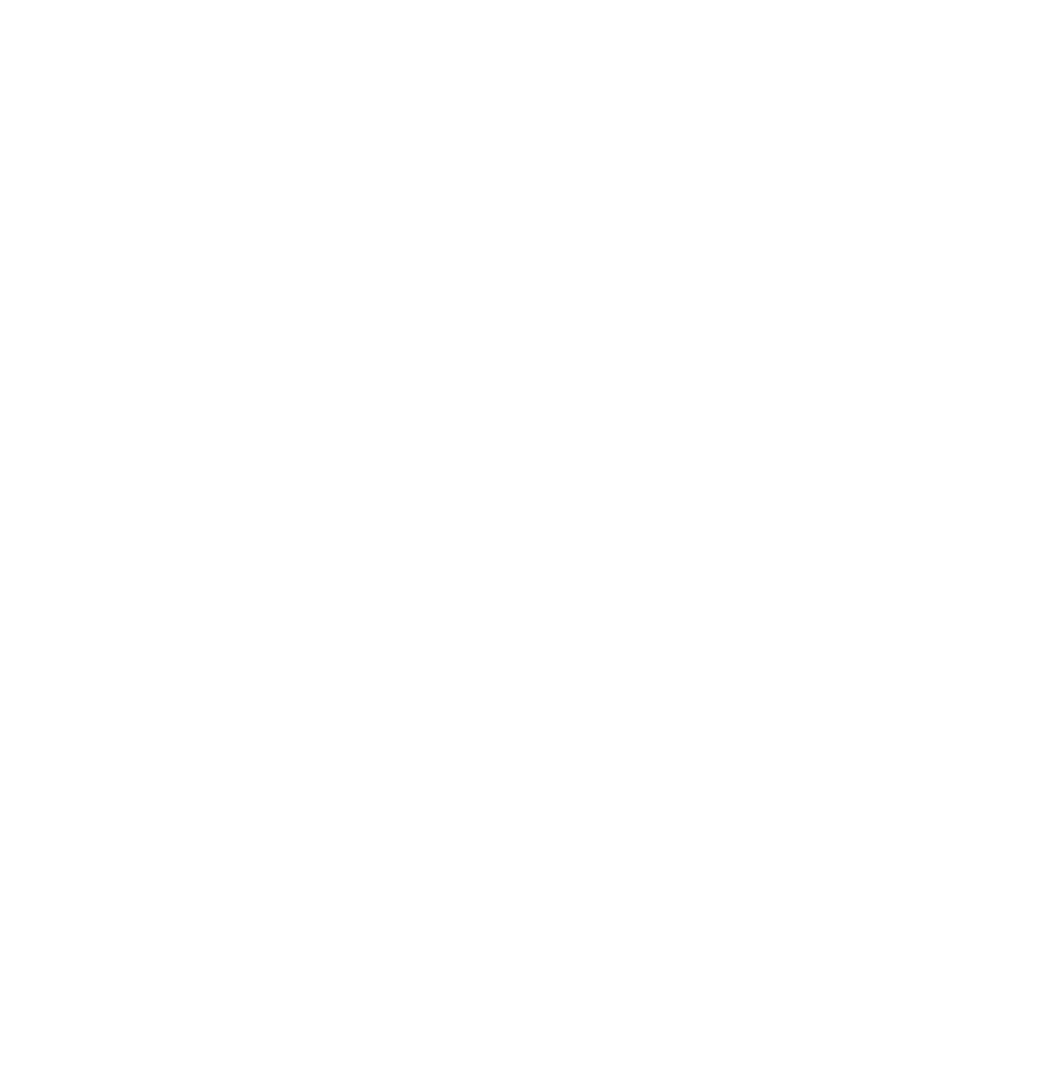
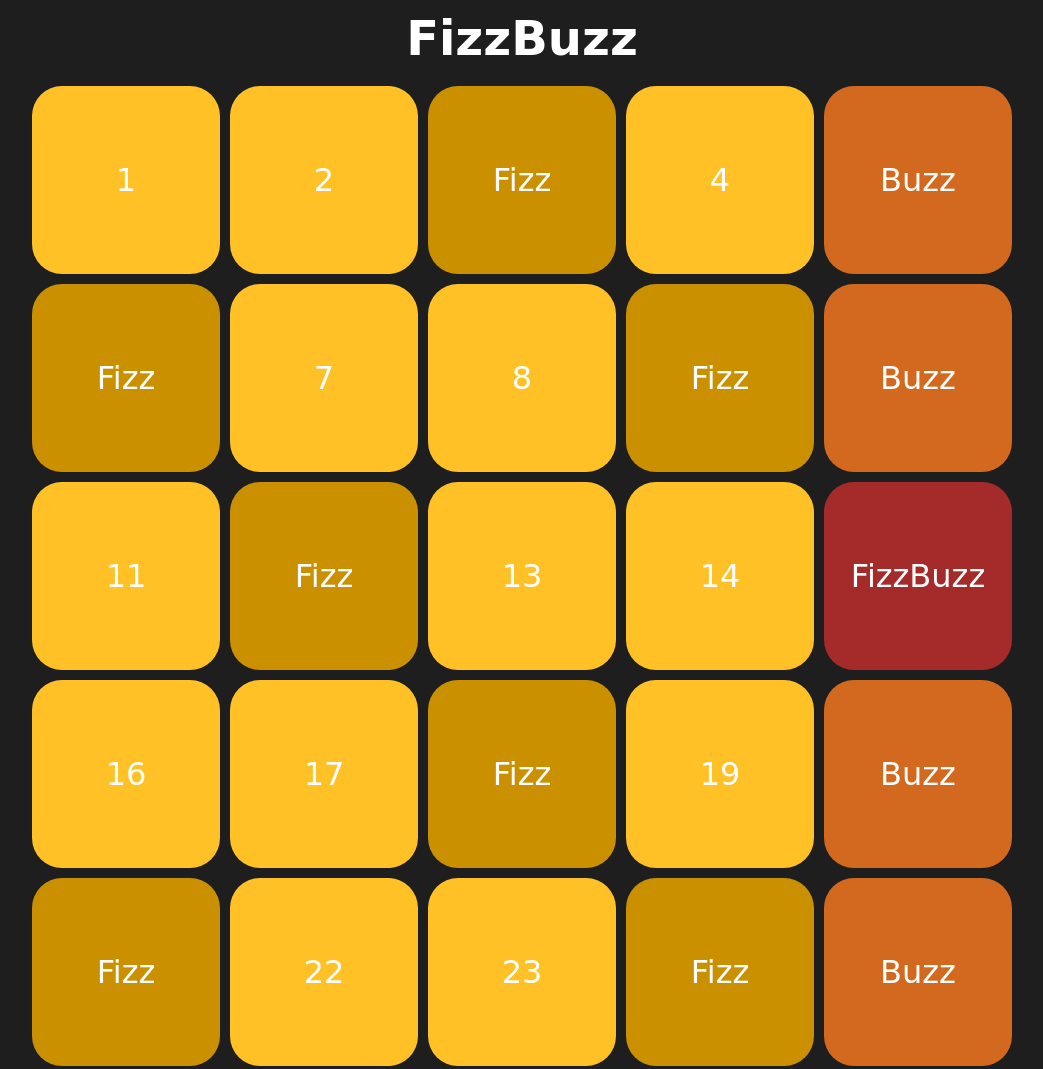
Before and after one commit to danieleardizzone/js-fizzbuzz, a plain HTML site: page index.html in a window 1280 px wide. Shown: the top 1069 px of the page, without its empty margins (118-1161 px from the left). Before the commit the page ends 800 px from the top, so only its background shows below. Drawn offline with Linux system fonts and the light colour scheme; a web font is replaced by a local one.

Commit message:
ADD - style

```diff
--- a/css/app.css
+++ b/css/app.css
@@ -14,13 +14,54 @@
     max-width: 100%;
 }
 
+body {
+    background-color: #1E1E1E;
+    font-family: 'Dela Gothic One', cursive;
+}
+
 .container {
     max-width: 1000px;
     margin: 0 auto;
 }
 
-/* .grid {
+h1{
+    color: white;
+    text-align: center;
+    font-size: 48px;
+    padding: 10px;
+}
+
+.grid {
     display: grid;
-	gap: 10px;
+    gap: 10px;
 	grid-template-columns: repeat(5, 1fr);
-} */
+    padding: 10px;
+}
+
+.box,
+.fizzbuzz,
+.fizz,
+.buzz{
+    background-color:#FFC125;
+    aspect-ratio: 1;
+    border-radius: 30px;
+
+    display: flex;
+    justify-content: center;
+    align-items: center;
+
+    color: white;
+    font-size: 32px;
+}
+
+.fizz{
+    background-color: #CA9000;
+}
+
+.buzz{
+    background-color: chocolate;
+}
+
+.fizzbuzz{
+    background-color: brown;
+}
--- a/index.html
+++ b/index.html
@@ -3,15 +3,21 @@
 <head>
     <meta charset="UTF-8">
     <meta name="viewport" content="width=device-width, initial-scale=1.0">
-    <title>fizzbuzz</title>
+    <link rel="preconnect" href="https://fonts.googleapis.com">
+    <link rel="preconnect" href="https://fonts.gstatic.com" crossorigin>
+    <link href="https://fonts.googleapis.com/css2?family=Dela+Gothic+One&display=swap" rel="stylesheet">
+    <link rel="stylesheet" href="./css/app.css">
+    <title>FizzBuzz</title>
 </head>
 <body>
 
-    <!-- <div class="container">
+    <h1>FizzBuzz</h1>
+
+    <div class="container">
         <div class="grid">
 
         </div>
-    </div> -->
+    </div>
 
     <script src="./js/app.js"></script>
 </body>
--- a/js/app.js
+++ b/js/app.js
@@ -2,17 +2,42 @@
 
     const n = i + 1;
 
+    const gridDOMElement = document.querySelector('.grid');
 
     if (n % 3 === 0 && n % 5 === 0){
         console.log('FizzBuzz');
 
+        let divFizzBuzz = document.createElement('div');
+        divFizzBuzz.className = 'fizzbuzz';
+        divFizzBuzz.textContent = 'FizzBuzz';
+
+        gridDOMElement.append(divFizzBuzz);
+
     } else if (n % 3 === 0){
         console.log('Fizz');
+
+        let divFizz = document.createElement('div');
+        divFizz.className = 'fizz';
+        divFizz.textContent = 'Fizz';
+
+        gridDOMElement.append(divFizz);
 
     } else if (n % 5 === 0){
         console.log('Buzz');
 
+        let divBuzz = document.createElement('div');
+        divBuzz.className = 'buzz';
+        divBuzz.textContent = 'Buzz';
+
+        gridDOMElement.append(divBuzz);
+
     } else {
         console.log(n);
+
+        let divN = document.createElement('div');
+        divN.className = 'box';
+        divN.textContent = n;
+
+        gridDOMElement.append(divN);
     }
 }
```
